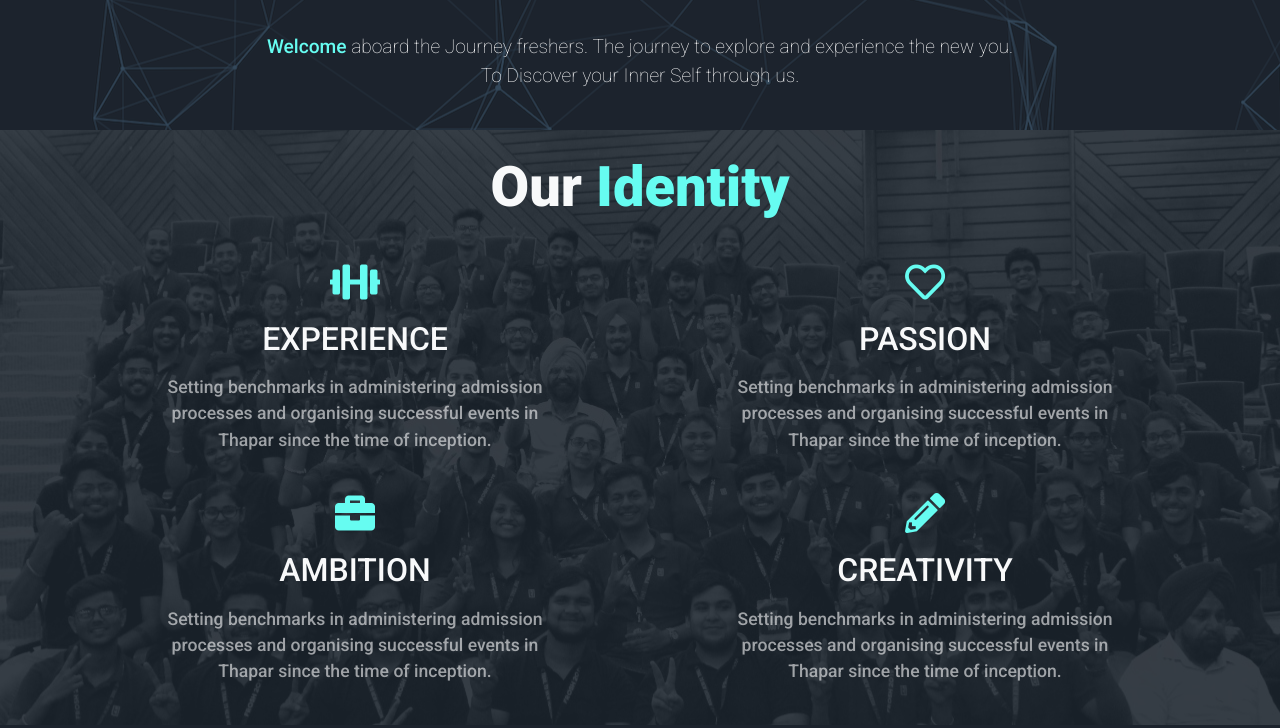
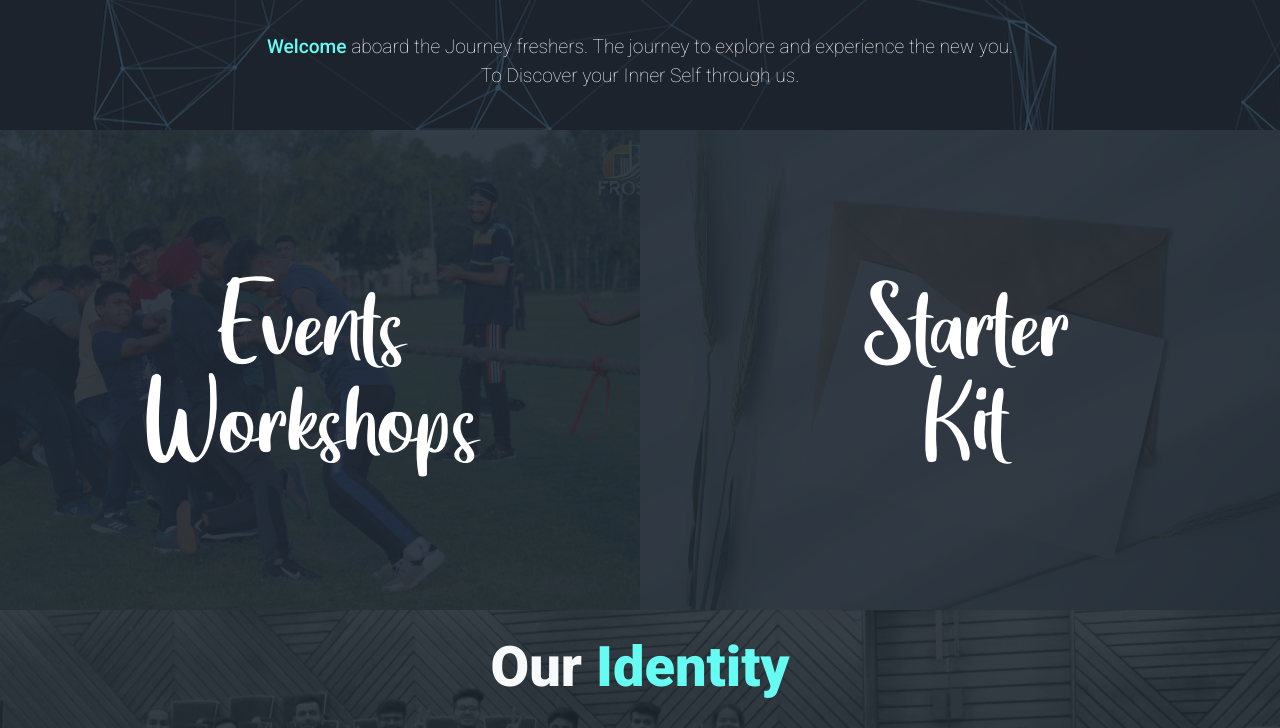
Before and after one commit to swarnim-me/frosh, a plain HTML site: page index.html in a window 1280 px wide. Shown: the part 1140-1868 px from the top of the page. Drawn offline with nearby package versions, Linux system fonts and the light colour scheme; animation ran at ten frames a second.

Commit message:
Events added

```diff
--- a/index.html
+++ b/index.html
@@ -64,7 +64,8 @@
         <div class="overlay">
             <div class="container py-4">
                 <h1 data-aos="fade-up" class="display-4 text-center">About us</h1>
-                <p data-aos="fade-up" class="p-3 about-content text-center">Hard work pays of not only when you end up in a good college,
+                <p data-aos="fade-up" class="p-3 about-content text-center">Hard work pays of not only when you end up
+                    in a good college,
                     but pays of when you get a platform full of opportunities, you get a lustrous beautiful sky where
                     you are the bird to fly as high as possible. This is the time for you to inculcate the best possible
                     strengths into yourself and make them your everlasting asset. We do understand, that getting into a
@@ -73,16 +74,30 @@
                     life. With a completely no ragging policy, we ensure a healthy senior- junior interaction and with
                     warm hearts welcome you all! Let go yourself with the flow and learn from every stone which comes on
                     the way while you walk on the path of self progress!</p>
-                <p data-aos="fade-up" class="pt-4 about-content text-center"><span class="theme"><strong>Welcome</strong></span> aboard the
+                <p data-aos="fade-up" class="pt-4 about-content text-center"><span
+                        class="theme"><strong>Welcome</strong></span> aboard the
                     Journey freshers. The journey to explore and experience the new you.<br> To Discover your Inner Self
                     through us.</p>
+            </div>
+        </div>
+    </section>
+    <section class="events bg-dark row">
+        <div class="evework col-12 col-lg-6">
+            <div class="overlay-2 d-flex justify-content-center align-items-center">
+                <div class="text-center evetext">Events<br>Workshops</div>
+            </div>
+        </div>
+        <div class="starter col-12 col-lg-6">
+            <div class="overlay-2 d-flex justify-content-center align-items-center">
+                <div class="text-center starttext">Starter<br>Kit</div>
             </div>
         </div>
     </section>
     <section class="our-identity">
         <div class="overlay">
             <div class="container py-4">
-                <h1 data-aos="fade-up" class="display-4 text-center text-light">Our <span class="theme">Identity</span></h1>
+                <h1 data-aos="fade-up" class="display-4 text-center text-light">Our <span class="theme">Identity</span>
+                </h1>
                 <div class="cards">
                     <div class="row">
                         <div class="col-12 col-lg-6 identity text-center text-light" data-aos="fade-up">
@@ -127,11 +142,14 @@
             </div>
         </div>
     </section>
+
     <section class="our-team">
         <div class="our-team-content overlay">
             <div class="container">
-                <h1 class="display-4 text-center text-light" data-aos="fade-up">Our <span class="theme">Team</span>!</h1>
-                <p data-aos="fade-up" class="pt-3 text-light text-center">Our team picked up from different streams are like different
+                <h1 class="display-4 text-center text-light" data-aos="fade-up">Our <span class="theme">Team</span>!
+                </h1>
+                <p data-aos="fade-up" class="pt-3 text-light text-center">Our team picked up from different streams are
+                    like different
                     beats coming together to complete the notes of a song.The mentors selected by the core after a tough
                     round of interviews make an all rounder team.The Core members provide proper guidance to the mentors
                     ,the mentors help the juniors to cope with the new lifestyle and atmosphere of the campus. Teachers
@@ -175,10 +193,12 @@
             </div>
         </div>
     </section>
+
     <section class="contact-us">
         <div class="overlay-2">
             <div class="container">
-                <h1 class="display-4 text-center pt-3 text-light" data-aos="fade-up"><span class="theme">Contact</span> Us</h1>
+                <h1 class="display-4 text-center pt-3 text-light" data-aos="fade-up"><span class="theme">Contact</span>
+                    Us</h1>
                 <div class="contact-content row">
                     <div class="form-contact my-5 col-12 col-lg-8">
                         <h4 class="text-light">Send us a <span class="theme"><strong>message</strong></span>!</h4>
@@ -214,8 +234,12 @@
                                 Thapar Institute of Engineering & Technology<br>
                                 Patiala - 147004, Punjab
                             </p>
-                        <iframe src="https://www.google.com/maps/embed?pb=!1m18!1m12!1m3!1d3442.807363744076!2d76.3625125149659!3d30.356424181770006!2m3!1f0!2f0!3f0!3m2!1i1024!2i768!4f13.1!3m3!1m2!1s0x391028ab86533db5%3A0x93cc1f72eae1c9a8!2sTIET%20-%20Thapar%20Institute%20of%20Engineering%20And%20Technology!5e0!3m2!1sen!2sin!4v1597037810609!5m2!1sen!2sin" width="600" height="450" frameborder="0" style="border:0;" allowfullscreen="" aria-hidden="false" tabindex="0"></iframe>
-                        <p class="lead text-light">Mail us at <br><strong><span class="theme">frosh@thapar.edu</span></strong></p>
+                            <iframe
+                                src="https://www.google.com/maps/embed?pb=!1m18!1m12!1m3!1d3442.807363744076!2d76.3625125149659!3d30.356424181770006!2m3!1f0!2f0!3f0!3m2!1i1024!2i768!4f13.1!3m3!1m2!1s0x391028ab86533db5%3A0x93cc1f72eae1c9a8!2sTIET%20-%20Thapar%20Institute%20of%20Engineering%20And%20Technology!5e0!3m2!1sen!2sin!4v1597037810609!5m2!1sen!2sin"
+                                width="600" height="450" frameborder="0" style="border:0;" allowfullscreen=""
+                                aria-hidden="false" tabindex="0"></iframe>
+                            <p class="lead text-light">Mail us at <br><strong><span
+                                        class="theme">frosh@thapar.edu</span></strong></p>
                     </div>
                 </div>
             </div>
@@ -225,11 +249,14 @@
         <div class="row justify-content-center footer-content">
             <div class="col-12 col-lg-4">
                 <h4 class="theme mb-5">FROSH</h4>
-                <p class="lead">Frosh Week presents one of the finest platforms to explore and showcase hidden talents and bury all forms of anxieties and stage fears, inculcating the traits of confidence and fortitude.</p>
+                <p class="lead">Frosh Week presents one of the finest platforms to explore and showcase hidden talents
+                    and bury all forms of anxieties and stage fears, inculcating the traits of confidence and fortitude.
+                </p>
             </div>
             <div class="col-12 col-lg-4">
                 <h4 class="theme mb-5 follow">FOLLOW US ON</h4>
-                <p class="lead">Like & Follow our facebook and instagram pages to get instant notifications on the upcoming events and workshops.</p>
+                <p class="lead">Like & Follow our facebook and instagram pages to get instant notifications on the
+                    upcoming events and workshops.</p>
                 <div class="links mt-3 row">
                     <div class="col-12 col-lg-4"><a href="https://www.facebook.com/froshtiet/">Facebook</a></div>
                     <div class="col-12 col-lg-4"><a href="https://www.instagram.com/froshtiet/">Instagram</a></div>
@@ -237,7 +264,7 @@
                 </div>
             </div>
         </div>
-        <p class="text-center py-3 copyright">© Copyright frosh 2019.</p>
+        <p class="text-center py-3 copyright">© Copyright frosh 2020.</p>
         <p class="text-center py-3">Coded with ❤️ by MENTORS</p>
     </section>
     <script src="https://code.jquery.com/jquery-3.5.1.slim.min.js"
--- a/styles.css
+++ b/styles.css
@@ -17,6 +17,11 @@ html, body{
 @font-face{
     font-family: 'Born-Losers';
     src: url('./assets/Fonts/BornLosersSans-Regular.otf');
+    font-style: normal;
+}
+@font-face{
+    font-family: 'Great-Wishes';
+    src: url('./assets/Fonts/Great Wishes.otf');
     font-style: normal;
 }
 
@@ -219,6 +224,8 @@ html, body{
 
 .overlay-2{
     height:100%;
+    width: 100%;
+    margin: 0;
     background-color: rgba(31, 40, 51, 0.9);
 }
 
@@ -310,7 +317,51 @@ html, body{
     cursor: pointer;
 }
 
-/* Typewriter animation */
+.events{
+    height: 60vh;
+    /* border-top: 4px solid #1F2833;
+    border-bottom: 4px solid #1F2833; */
+}
+
+.events .col-lg-6{
+    padding: 0;
+}
+
+.starter{
+    background: url('./assets/kate-macate-xmddEHyCisc-unsplash.jpg');
+    background-attachment: fixed;
+    background-size: cover;
+    background-repeat: no-repeat;
+    background-position: center;
+    padding: none;
+    cursor: pointer;
+}
+
+.evework{
+    background: url('./assets/88177431_2433707290063819_1858670814153408512_o.jpg');
+    background-attachment: fixed;
+    background-size: cover;
+    background-repeat: no-repeat;
+    background-position: center;
+    padding: none;
+    cursor: pointer;
+}
+
+.evework:hover .evetext{
+    font-size: 4.3rem;
+    color: #66FCF1;
+}
+.starter:hover .starttext{
+    font-size: 4.3rem;
+    color: #66FCF1;
+}
+
+.evetext, .starttext{
+    font-family: 'Great-Wishes';
+    color: white;
+    font-size: 4rem;
+    transition: 0.4s;
+}
 
 @media(max-width: 992px){
     nav{
@@ -328,6 +379,15 @@ html, body{
     .follow{
         margin-top: 50px;
     }
+    .evetext, .starttext{
+        font-size: 2rem;
+    }
+    .evework:hover .evetext{
+        font-size: 3rem;
+    }
+    .starter:hover .starttext{
+        font-size: 3rem;
+    }
 }
 
 
```
Also changed, not shown: app.js (line endings or trailing spaces), assets/88177431_2433707290063819_1858670814153408512_o.jpg (added), assets/Fonts/Great Wishes.otf (added), assets/kate-macate-xmddEHyCisc-unsplash.jpg (added). Lines whose indentation alone changed are shown as unchanged.
